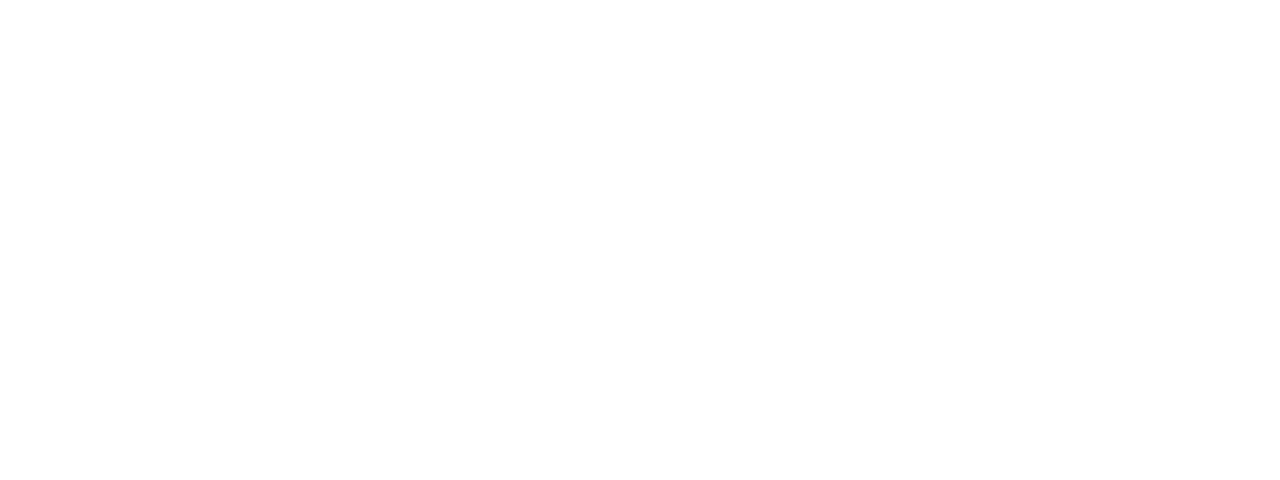
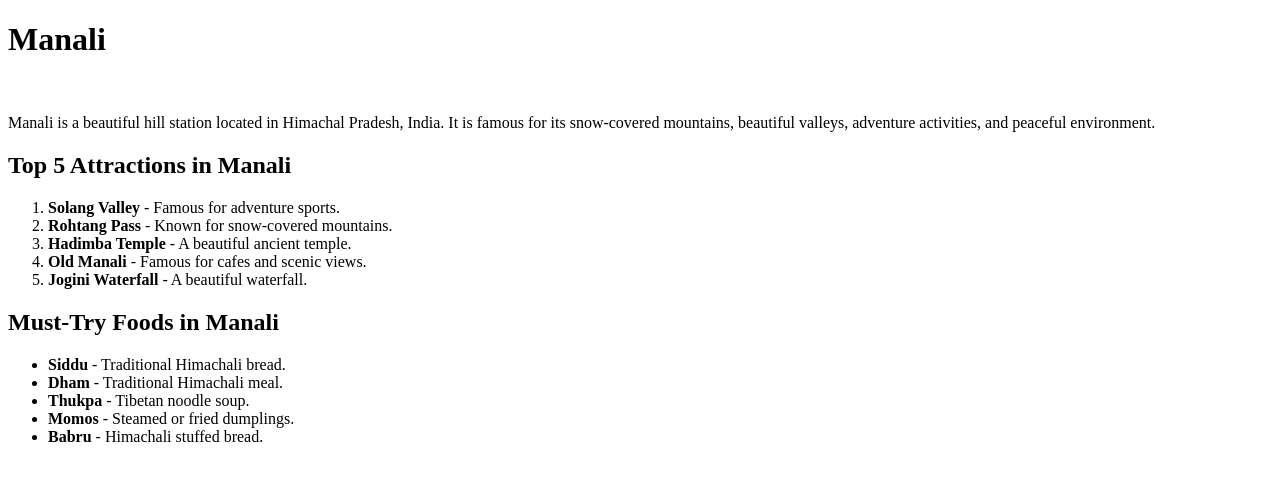
Before and after one commit to acciojob/favorite-holiday-siman777, a website: page main.html in a window 1280 px wide. Drawn offline with Linux system fonts and the light colour scheme.

Commit message:
created a submission

```diff
--- a/main.html
+++ b/main.html
@@ -7,6 +7,34 @@
 </head>
 
 <body>
+	<h1>Manali</h1>
+<br>
+
+<p>
+    Manali is a beautiful hill station located in Himachal Pradesh, India.
+    It is famous for its snow-covered mountains, beautiful valleys,
+    adventure activities, and peaceful environment.
+</p>
+
+<h2>Top 5 Attractions in Manali</h2>
+
+<ol>
+    <li><strong>Solang Valley</strong> - Famous for adventure sports.</li>
+    <li><strong>Rohtang Pass</strong> - Known for snow-covered mountains.</li>
+    <li><strong>Hadimba Temple</strong> - A beautiful ancient temple.</li>
+    <li><strong>Old Manali</strong> - Famous for cafes and scenic views.</li>
+    <li><strong>Jogini Waterfall</strong> - A beautiful waterfall.</li>
+</ol>
+
+<h2>Must-Try Foods in Manali</h2>
+
+<ul>
+    <li><strong>Siddu</strong> - Traditional Himachali bread.</li>
+    <li><strong>Dham</strong> - Traditional Himachali meal.</li>
+    <li><strong>Thukpa</strong> - Tibetan noodle soup.</li>
+    <li><strong>Momos</strong> - Steamed or fried dumplings.</li>
+    <li><strong>Babru</strong> - Himachali stuffed bread.</li>
+</ul>
 	<!-- the entire body must be written by student -->
     <script type="text/javascript" src="./script.js">
 </script>
```
